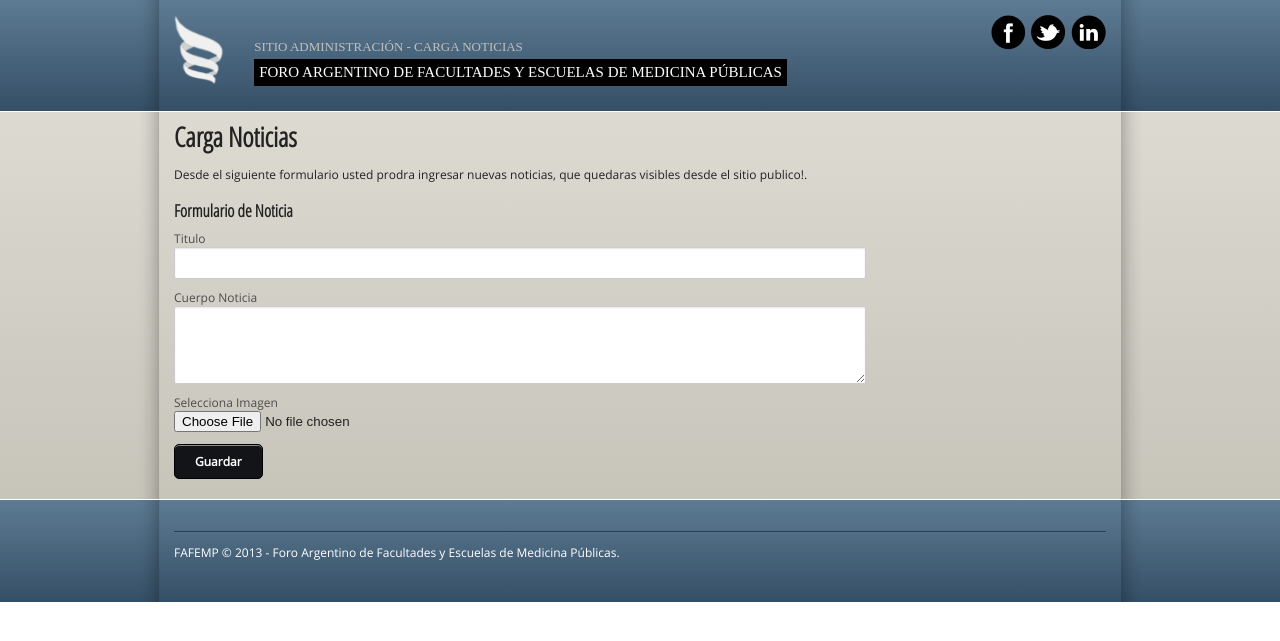
After one commit to fanky10/fafemp-backend, a PHP site: page /admin/noticias_carga.php in a window 1280 px wide. The commit adds this page. Shown: the top 641 px of the page. Run offline with PHP 8.4, Linux system fonts and the light colour scheme; the visitor is signed in with stand-in values (Sample User, id 1).

Commit message:
cambios de gui en admin

```diff
--- /dev/null
+++ b/dev/web/admin/admin_check.php
@@ -0,0 +1,9 @@
+<?php
+
+session_start();
+
+$estadoLogin = $_SESSION['estado'];
+if (!isset($estadoLogin) || !$estadoLogin) {
+    header("Location: admin_login.php");
+}
+?>
--- /dev/null
+++ b/dev/web/admin/admin_header.php
@@ -0,0 +1,24 @@
+<!-- Header and Nav -->
+<div class="logo">
+    <div class="row">
+        <div class="one columns isotipo">
+            <a href="index.html"
+               title="Foro Argentino de Facultades y Escuelas de Medicina Públicas"><img
+                    src="../images/logo-foro-argentino-de-facultades-y-escuelas-de-medicina-publicas.png" /></a>
+        </div>
+        <div class="eight columns">
+            <h2 class="slogan">Sitio Administración <?php echo $aditionalTitle; ?></h2>
+            <h1 class="logotipo">Foro Argentino de Facultades y Escuelas de
+                Medicina Públicas</h1>
+        </div>
+        <div class="three columns">
+            <ul class="social-box link-list right">
+                <li><a href="#" class="facebook">Facebook</a></li>
+                <li><a href="#" class="twitter">Twitter</a></li>
+                <li><a href="#" class="linkedin">LinkedIn</a></li>
+            </ul>
+        </div>
+    </div>
+</div>
+
+<!-- End Header and Nav -->
--- a/dev/web/admin/index.php
+++ b/dev/web/admin/index.php
@@ -8,6 +8,10 @@ include_once ROOT_DIR . '/repositorios/usuarios_repository.php';
 include_once ROOT_DIR . '/mocked/UserServiceMocked.php';
 include_once ROOT_DIR . '/servicios/manejador_servicios.php';
 
+$redirect = "admin_panel.php";
+if(isset($_GET['redirect'])){
+    $redirect = $_GET['redirect'];
+}
 $estadoLogin = $_SESSION['estado'];
 if(isset($estadoLogin) && $estadoLogin){
     header("Location: admin_panel.php");
@@ -24,7 +28,7 @@ $administrador = $manejador->getUsuarios($user);
 if (isset($administrador) && $user == $administrador->getUser() && $pass == $administrador->getPass()) {
     $_SESSION['estado'] = true;
     $_SESSION['user'] = $administrador->getUser();
-    header("Location: admin_panel.php");
+    header("Location: ".$redirect);
 } else {
     header("Location: admin_login.php?msg=error");
 }
--- a/dev/web/admin/noticias_add.php
+++ b/dev/web/admin/noticias_add.php
@@ -1,5 +1,4 @@
 <?php
-echo "hola!";
 include_once '../init.php';
 include_once ROOT_DIR .'/entidades/noticia.php';
 include_once ROOT_DIR .'/entidades/imagen.php';
--- /dev/null
+++ b/dev/web/admin/noticias_carga.php
@@ -0,0 +1,112 @@
+<?php include 'admin_check.php'?>
+<!DOCTYPE html>
+<!-- paulirish.com/2008/conditional-stylesheets-vs-css-hacks-answer-neither/ -->
+<!--[if lt IE 7]> <html class="no-js lt-ie9 lt-ie8 lt-ie7" lang="en"> <![endif]-->
+<!--[if IE 7]>    <html class="no-js lt-ie9 lt-ie8" lang="en"> <![endif]-->
+<!--[if IE 8]>    <html class="no-js lt-ie9" lang="en"> <![endif]-->
+<!--[if gt IE 8]><!-->
+<html class="no-js" lang="en">
+    <!--<![endif]-->
+    <head>
+        <meta charset="utf-8" />
+
+        <!-- Set the viewport width to device width for mobile -->
+        <meta name="viewport" content="width=device-width" />
+
+        <title>Foro Argentino de Facultades y Escuelas de Medicina
+            Públicas | ADMIN SITE</title>
+
+        <!-- Included CSS Files (Uncompressed) -->
+        <!--
+          <link rel="stylesheet" href="stylesheets/foundation.css">
+        -->
+
+        <!-- Included CSS Files (Compressed) -->
+        <link rel="stylesheet" href="../stylesheets/foundation.css">
+        <link rel="stylesheet" href="../stylesheets/app.css">
+        <link rel="stylesheet" href="../stylesheets/prettyPhoto.css">
+
+        <!-- Author -->
+        <link type="text/plain" rel="author" href="humans.txt" />
+
+        <script src="javascripts/modernizr.foundation.js"></script>
+    </head>
+    <body>
+
+        <?php
+            $aditionalTitle = "- Carga noticias";
+            include_once 'admin_header.php';
+        ?>
+        <div class="menu">
+
+            <div class="row">
+                <!-- Contact Details -->
+                <div class="nine columns">
+                    <h3>Carga Noticias</h3>
+                    <p>Desde el siguiente formulario usted prodra ingresar nuevas noticias, que quedaras visibles desde el sitio publico!.</p>
+                    <form action="noticias_add.php" method="POST" enctype="multipart/form-data">
+                        <h5>Formulario de Noticia</h5>
+                        <label for="nombre">Titulo</label>
+                        <input type="text" class="twelve required" name="titulo" id="titulo" />
+                        <div class="row">
+                            <div class="twelve columns">
+                                <label for="descripcion">Cuerpo Noticia</label>
+                                <textarea rows="4" id="descripcion" class="required" name="cuerpo"></textarea>
+                            </div>
+                            <div class="twelve columns">
+                                <label for="imagen">Selecciona Imagen</label>
+                                <input type="file" class="twelve required" name="file" id="file" />
+                            </div>
+                            <div class="twelve columns">
+                                <br/>
+                            </div>
+                            <div class="twelve columns">
+                                <button type="submit" name="submit" class="radius button">Guardar</button>
+                            </div>
+                        </div>
+                    </form>
+                </div>
+            </div>
+        </div>
+        <!-- First Band (Slider) -->
+        <!-- The Orbit slider is initialized at the bottom of the page by calling .orbit() on #slider -->
+
+
+        <!-- Three-up Content Blocks -->
+        <div class="content">
+
+
+            <!-- Footer -->
+            <div class="sponsor"></div>
+
+            <!-- Footer -->
+            <div class="footer footer-line-white">
+                <footer class="row">
+                    <div class="twelve columns">
+                        <div class="row">
+                            <div class="four columns"></div>
+                            <div class="four columns"></div>
+                            <div class="four columns"></div>
+                        </div>
+                        <div class="row copyright">
+                            <div class="twelve columns">
+                                <hr class="footer-line" />
+                                <p class="last">FAFEMP © 2013 - Foro Argentino de Facultades
+                                    y Escuelas de Medicina Públicas.</p>
+                            </div>
+                        </div>
+                    </div>
+                </footer>
+            </div>
+
+            <!-- Included JS Files (Compressed) -->
+            <script src="javascripts/jquery.js"></script>
+            <script src="javascripts/foundation.min.js"></script>
+
+            <!-- Initialize JS Plugins -->
+            <script src="javascripts/jquery.prettyPhoto.js"></script>
+            <script src="javascripts/app.js"></script>
+            <script src="javascripts/init.js"></script>
+
+    </body>
+</html>
```
Also changed, not shown: dev/web/admin/admin_login.php (+5 -21 lines), dev/web/admin/admin_panel.php (+107 -6 lines), dev/web/admin/noticias_add_form.php (deleted, +0 -191 lines).
